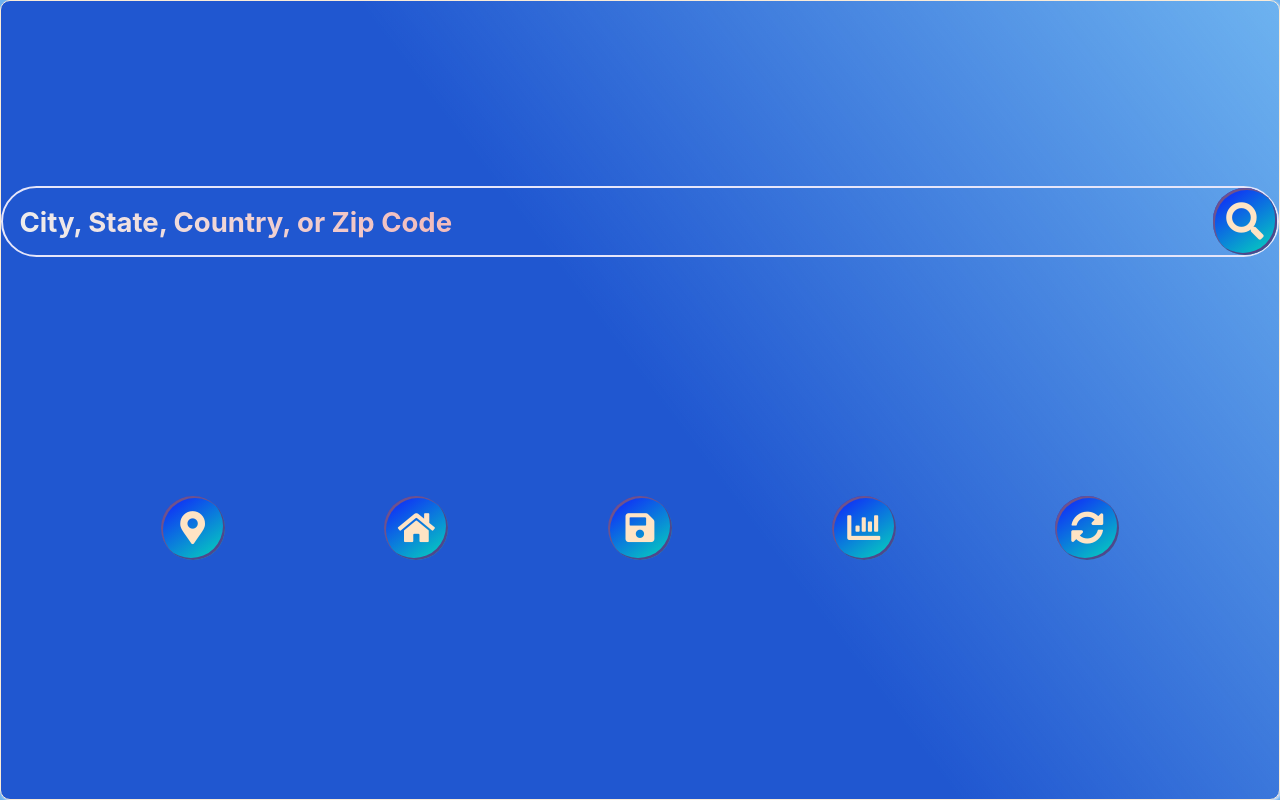
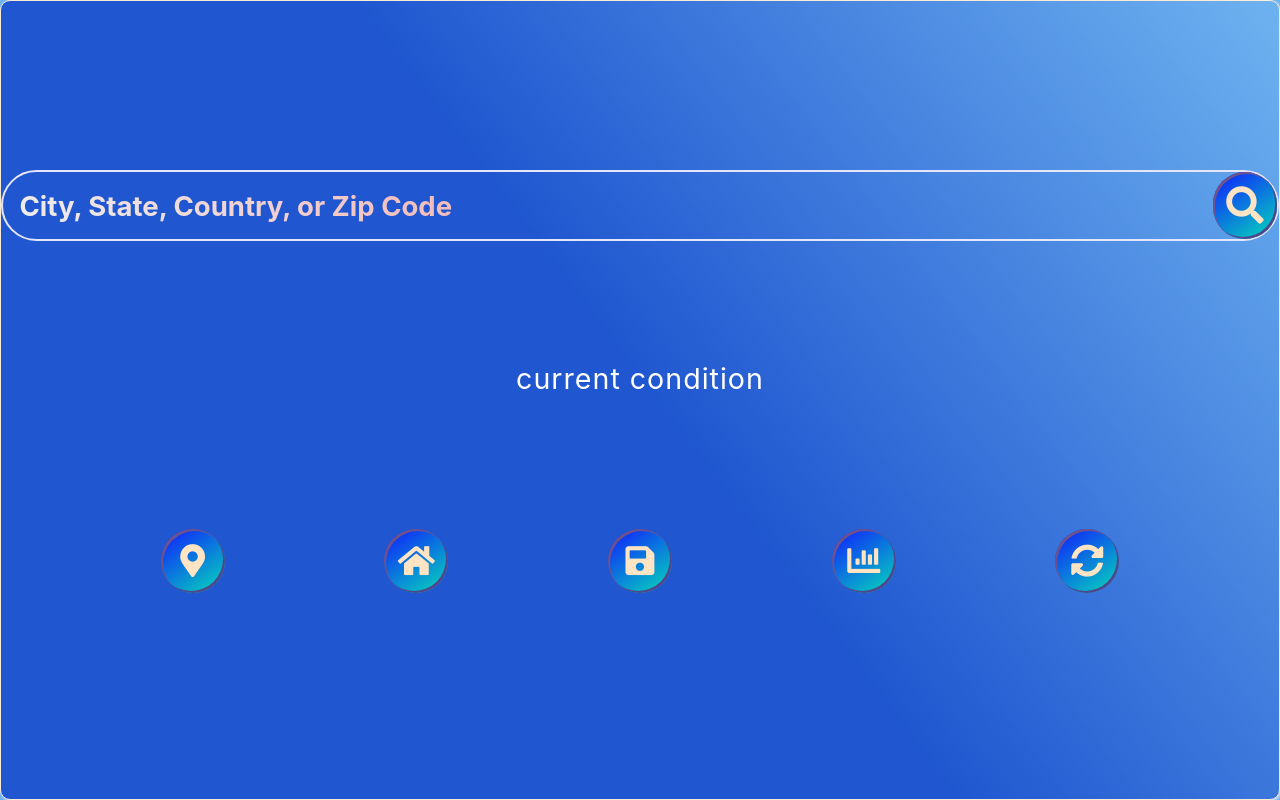
Before and after one commit to Mafia002/weather-forecast, a plain HTML site: page index.html in a window 1280 px wide. Drawn offline with nearby package versions, Linux system fonts and the light colour scheme.

Commit message:
Update index.html

```diff
--- a/index.html
+++ b/index.html
@@ -73,7 +73,7 @@
           role="region"
           aria-labelledby="currentforcast"
         >
-        <!--  <h2 class="current-title" id="currentlocation">current condition</h2> -->
+        <h2 class="current-title" id="currentlocation">current condition</h2>
         </section>
         <a href="#daily" class="skiplink offscreen">skip to forecast</a>
         <nav id="navbuttons" class="navbuttons">
```
